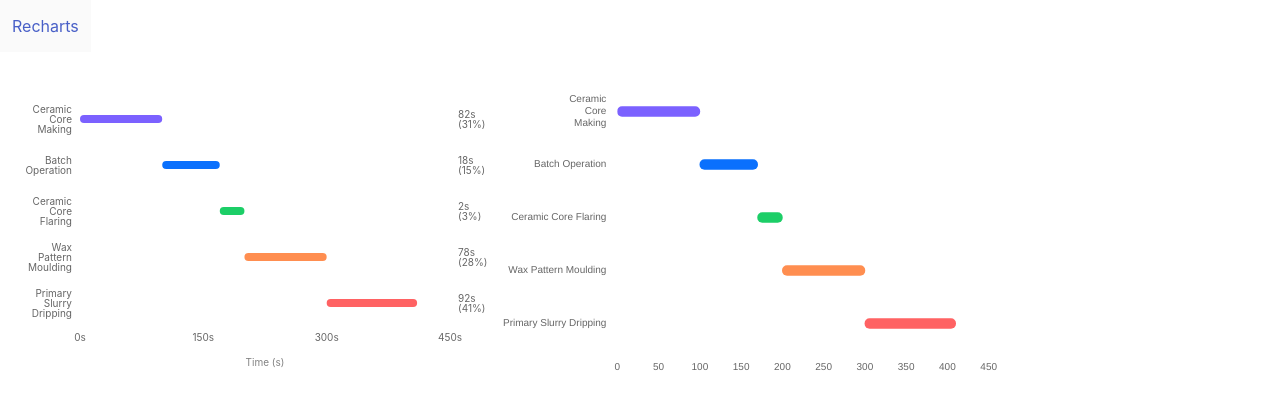
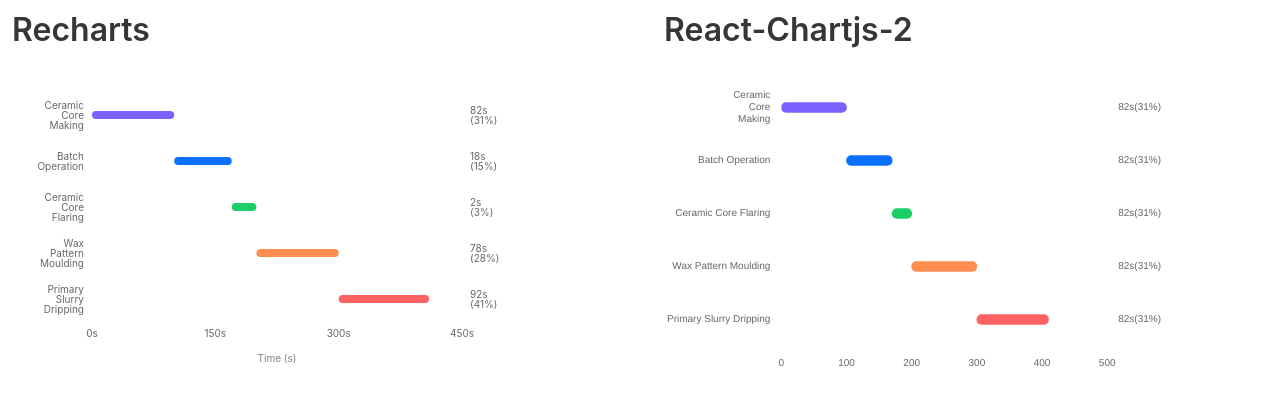
Before and after one commit to kewo22/k-react-dashboard, a Next.js app: page / in a window 1280 px wide. Shown: the top 408 px of the page. Built offline with nearby package versions, Linux system fonts and the light colour scheme.

Commit message:
chart js 2 done

```diff
--- /dev/null
+++ b/src/components/react-chartjs-2-components/FloatingChart.tsx
@@ -0,0 +1,145 @@
+import React from 'react'
+import { faker } from '@faker-js/faker';
+import {
+  Chart as ChartJS,
+  CategoryScale,
+  LinearScale,
+  BarElement,
+  Title,
+  Tooltip,
+  Legend,
+  ChartOptions,
+} from 'chart.js';
+import { Bar } from 'react-chartjs-2';
+
+ChartJS.register(
+  CategoryScale,
+  LinearScale,
+  BarElement,
+  Title,
+  Tooltip,
+  Legend
+);
+
+export default function FloatingChart() {
+
+  const DATA_COUNT = 7;
+  const NUMBER_CFG = { count: DATA_COUNT, min: -100, max: 100 };
+
+  // const labels = Utils.months({ count: 7 });
+  const labels = [['Ceramic', 'Core', 'Making'], 'Batch Operation', 'Ceramic Core Flaring', 'Wax Pattern Moulding', 'Primary Slurry Dripping'];
+
+  const data = {
+    labels,
+    datasets: [
+      {
+        label: 'Dataset 1',
+        data: [
+          [0, 100],
+          [100, 170],
+          [170, 200],
+          [200, 300],
+          [300, 410]
+        ],
+        backgroundColor: ['#7b61ff', '#0a70fd', '#1cce67', '#ff8e50', '#ff6263'],
+        barThickness: 10,
+      },
+      // {
+      //     label: 'Dataset 2',
+      //     data: labels.map(() => faker.datatype.number({ min: 0, max: 1000 })),
+      //     backgroundColor: 'rgba(53, 162, 235, 0.5)',
+      // },
+    ],
+  };
+
+  // ChartOptions
+  const options: any = {
+    responsive: true,
+    maintainAspectRatio: false,
+    indexAxis: 'y' as const,
+    elements: {
+      bar: {
+        borderRadius: 20,
+        borderSkipped: false,
+        base: 100
+      },
+    },
+    plugins: {
+      legend: {
+        display: false,
+        // position: 'bottom' as const,
+      },
+      title: {
+        // display: true,
+        // text: 'Chart.js Bar Chart',
+      },
+      tooltip: {
+        displayColors: false,
+        cornerRadius: 2,
+        backgroundColor: '#474852',
+        titleFont: {
+          size: 10
+        },
+        bodyFont: {
+          size: 10
+        },
+        callbacks: {
+          title: function (context: any) {
+            return context[0].label;
+          },
+          label: function (context: any) {
+            return '78s (41%)';
+          },
+        }
+      }
+    },
+    scales: {
+      x: {
+        grid: {
+          display: false,
+          drawBorder: false,
+        },
+        ticks: {
+          font: {
+            size: 10,
+          }
+        }
+      },
+      y1: {
+        grid: {
+          display: false,
+          drawBorder: false,
+        },
+        ticks: {
+          font: {
+            size: 10,
+          }
+        }
+      },
+      y2: {
+        position: 'right',
+        grid: {
+          display: false,
+          drawBorder: false,
+        },
+        ticks: {
+          font: {
+            size: 10,
+          },
+          callback: function (value: any, index: any, values: any) {
+            return '82s(31%)';
+          }
+        }
+      },
+    },
+  };
+
+
+  return (
+
+    <div style={{ height: '300px', width: '500px' }} >
+      <Bar options={options} data={data} />
+    </div >
+
+  )
+}
--- a/src/layouts/Default.tsx
+++ b/src/layouts/Default.tsx
@@ -4,8 +4,8 @@
 export default function DefaultLayout({ children, title = "title", subtitle = "" }: any) {
     return (
         <div>
-            <Nav />
-            <main>
+            {/* <Nav /> */}
+            <main className='p-3'>
                 <h1 className="title">{title}</h1>
                 {subtitle && <h2 className="subtitle">{subtitle}</h2>}
                 {children}
--- a/src/pages/chartjs2.tsx
+++ b/src/pages/chartjs2.tsx
@@ -1,109 +1,15 @@
 import React from 'react'
-import { faker } from '@faker-js/faker';
-import {
-    Chart as ChartJS,
-    CategoryScale,
-    LinearScale,
-    BarElement,
-    Title,
-    Tooltip,
-    Legend,
-    ChartOptions,
-} from 'chart.js';
-import { Bar } from 'react-chartjs-2';
-
-ChartJS.register(
-    CategoryScale,
-    LinearScale,
-    BarElement,
-    Title,
-    Tooltip,
-    Legend
-);
-
+import DefaultLayout from '../layouts/Default';
+import FloatingChart from '../components/react-chartjs-2-components/FloatingChart';
 
 export default function ReChartJs2() {
 
-    const DATA_COUNT = 7;
-    const NUMBER_CFG = { count: DATA_COUNT, min: -100, max: 100 };
+    return (
 
-    // const labels = Utils.months({ count: 7 });
-    const labels = [['Ceramic', 'Core', 'Making'], 'Batch Operation', 'Ceramic Core Flaring', 'Wax Pattern Moulding', 'Primary Slurry Dripping'];
+        <DefaultLayout title='React-Chartjs-2'>
 
-    const data = {
-        labels,
-        datasets: [
-            {
-                label: 'Dataset 1',
-                data: [
-                    [0, 100],
-                    [100, 170],
-                    [170, 200],
-                    [200, 300],
-                    [300, 410]
-                ],
-                backgroundColor: ['#7b61ff', '#0a70fd', '#1cce67', '#ff8e50', '#ff6263'],
-                barThickness: 10,
-            },
-            // {
-            //     label: 'Dataset 2',
-            //     data: labels.map(() => faker.datatype.number({ min: 0, max: 1000 })),
-            //     backgroundColor: 'rgba(53, 162, 235, 0.5)',
-            // },
-        ],
-    };
+            <FloatingChart></FloatingChart>
 
-    // ChartOptions
-    const options: any = {
-        responsive: true,
-        maintainAspectRatio: false,
-        indexAxis: 'y' as const,
-        elements: {
-            bar: {
-                borderRadius: 20,
-                borderSkipped: false,
-                base: 100
-            },
-        },
-        plugins: {
-            legend: {
-                display: false,
-                // position: 'bottom' as const,
-            },
-            title: {
-                // display: true,
-                // text: 'Chart.js Bar Chart',
-            },
-        },
-        scales: {
-            x: {
-                grid: {
-                    display: false,
-                    drawBorder: false,
-                },
-                ticks: {
-                    font: {
-                        size: 10,
-                    }
-                }
-            },
-            y: {
-                grid: {
-                    display: false,
-                    drawBorder: false,
-                },
-                ticks: {
-                    font: {
-                        size: 10,
-                    }
-                }
-            },
-        },
-    };
-
-    return (
-        <div style={{ height: '300px', width: '500px' }} >
-            <Bar options={options} data={data} />
-        </div >
+        </DefaultLayout>
     )
 }
--- a/src/pages/index.tsx
+++ b/src/pages/index.tsx
@@ -18,14 +18,19 @@
       </Head>
 
 
-      <DefaultLayout title=''>
+      {/* <DefaultLayout title=''> */}
 
-        <div className={styles.wrapper}>
+      <div className="columns">
+        <div className="column">
           <Recharts />
+        </div>
+        <div className="column">
           <ReChartJs2 />
         </div>
+      </div>
 
-      </DefaultLayout>
+
+      {/* </DefaultLayout> */}
 
     </div>
   )
--- a/src/pages/recharts.tsx
+++ b/src/pages/recharts.tsx
@@ -1,11 +1,14 @@
 import React from 'react'
 import ReBarChart from '../components/recharts-components/ReBarChart';
+import DefaultLayout from '../layouts/Default';
 
 
 export default function Recharts() {
 
     return (
-        <ReBarChart />
-        // {/* <ReDonutChart /> */ }
+        <DefaultLayout title='Recharts'>
+            <ReBarChart />
+            {/* // <ReDonutChart /> */}
+        </DefaultLayout>
     )
 }
```
